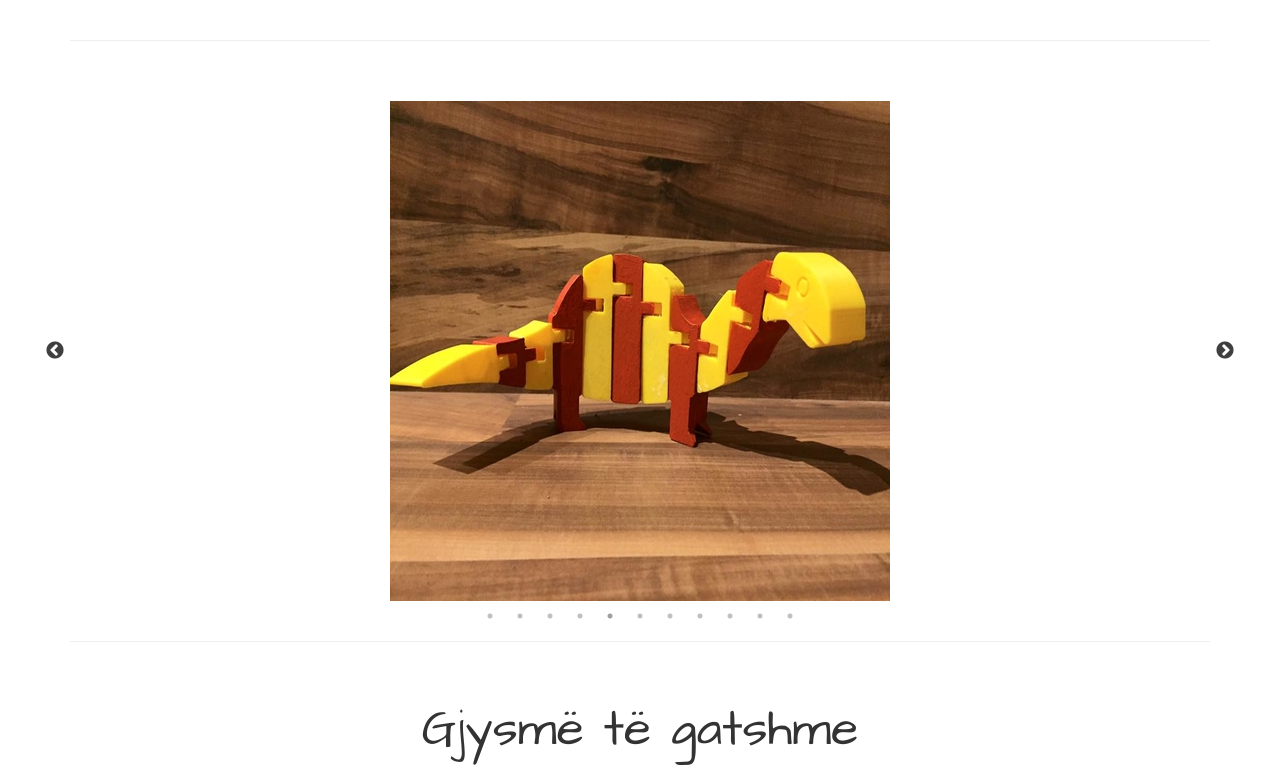
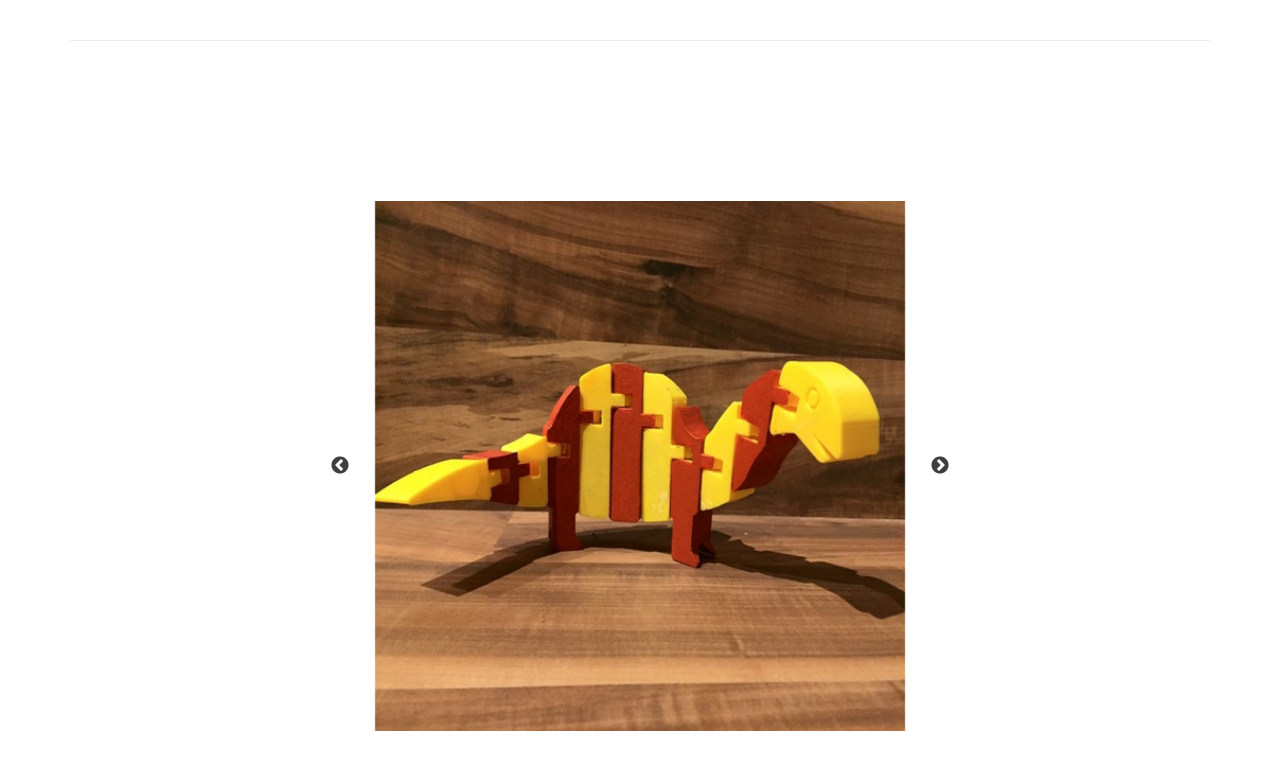
Before and after one commit to gentrexha/Kiku3D-Web-App, a PHP site: page / in a window 1280 px wide. Shown: the part 1841-2609 px from the top of the page. Run offline with PHP 8.4, Linux system fonts and the light colour scheme; grey boxes labelled with a size stand in for pictures from a placeholder-image service; some libraries are stand-ins or nearby versions; grey boxes are pictures that could not be loaded.

Commit message:
ndryshim vetem te slick sider-i

```diff
--- a/www/index.php
+++ b/www/index.php
@@ -739,40 +739,40 @@ body {
             <hr class="featurette-divider divideri" >
             <div class="row">
                 <div class="col-sm-12 col-md-12 col-lg-12" style="margin-top: 20px">
-                    <section class="single-item slider" style="margin: 0 auto; width: 100%;margin: 0 auto" >
+                    <section class="single-item slider" >
                         <div style="background-color: transparent">
-                          <img src="images/blobby.jpg" style="width:50%;height:50%;margin: 0 auto">
+                          <img class="img-responsive" src="images/blobby.jpg">
                         </div>
                         <div style="background-color: transparent">
-                          <img src="images/Business card holder.jpg" style="width:50%;height:50%;margin: 0 auto">
+                          <img class="img-responsive" src="images/Business card holder.jpg" >
                         </div>
                         <div style="background-color: transparent" >
-                          <img src="images/Dekorimi.jpg" style="width:50%;height:50%;margin: 0 auto">
+                          <img class="img-responsive" src="images/Dekorimi.jpg" >
                         </div>
                         <div style="background-color: transparent" >
-                          <img src="images/Detaje.jpg" style="width:50%;height:50%;margin: 0 auto">
+                          <img class="img-responsive" src="images/Detaje.jpg" >
                         </div>
                         <div style="background-color: transparent" >
-                          <img src="images/Dinosauri levizes.jpg" style="width:50%;height:50%;margin: 0 auto">
+                          <img class="img-responsive" src="images/Dinosauri levizes.jpg" >
                         </div>
 
 						<div style="background-color: transparent">
-                          <img src="images/Glow in the dark.jpg" style="width:50%;height:50%;margin: 0 auto">
+                          <img  class="img-responsive"src="images/Glow in the dark.jpg" >
                         </div>
                         <div style="background-color: transparent">
-                          <img src="images/Oktapodi levizes.jpg" style="width:50%;height:50%;margin: 0 auto">
+                          <img  class="img-responsive" src="images/Oktapodi levizes.jpg" >
                         </div>
                         <div style="background-color: transparent" >
-                          <img src="images/Phone holder elephant.jpg" style="width:50%;height:50%;margin: 0 auto">
+                          <img  class="img-responsive" src="images/Phone holder elephant.jpg" >
                         </div>
                         <div style="background-color: transparent" >
-                          <img src="images/Skeletoni levizes.jpg" style="width:50%;height:50%;margin: 0 auto">
+                          <img class="img-responsive" src="images/Skeletoni levizes.jpg" >
                         </div>
                         <div style="background-color: transparent" >
-                          <img src="images/Vazoja.jpg" style="width:50%;height:50%;margin: 0 auto">
+                          <img class="img-responsive" src="images/Vazoja.jpg" >
                         </div>
                         <div style="background-color: transparent" >
-                          <img src="images/Zhapulini.jpg" style="width:50%;height:50%;margin: 0 auto">
+                          <img  class="img-responsive" src="images/Zhapulini.jpg" >
                         </div>
                     </section>
                 </div>
@@ -1259,9 +1259,11 @@ $(document).ready(function(){
   <script type="text/javascript">
     $(document).on('ready', function() {
       $(".single-item").slick({
-        dots: true,
+        dots: false,
         infinite: true,
         centerMode: true,
+        fade: true,
+  cssEase: 'linear'
 
       });
     });
```
